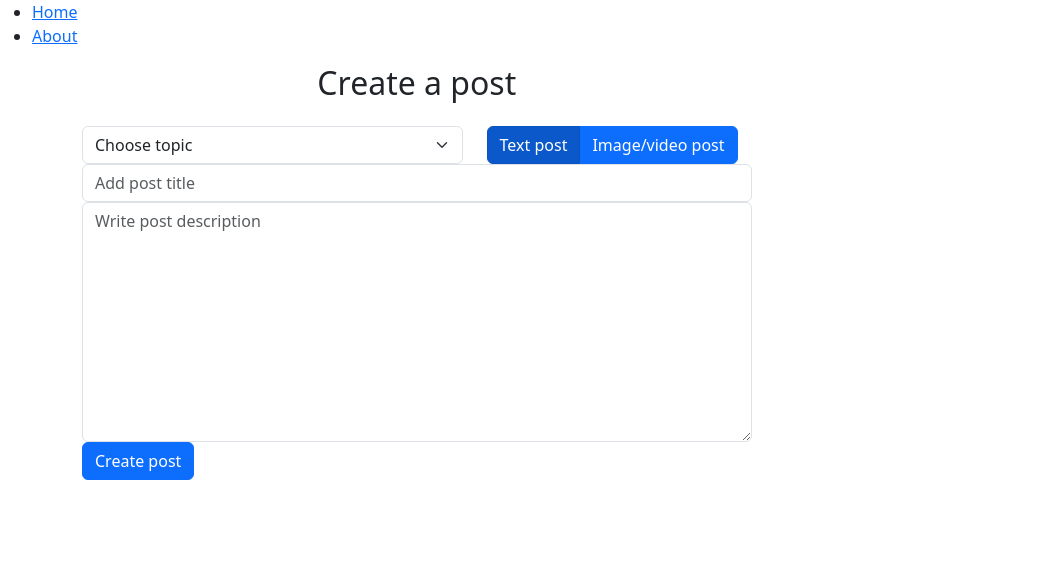
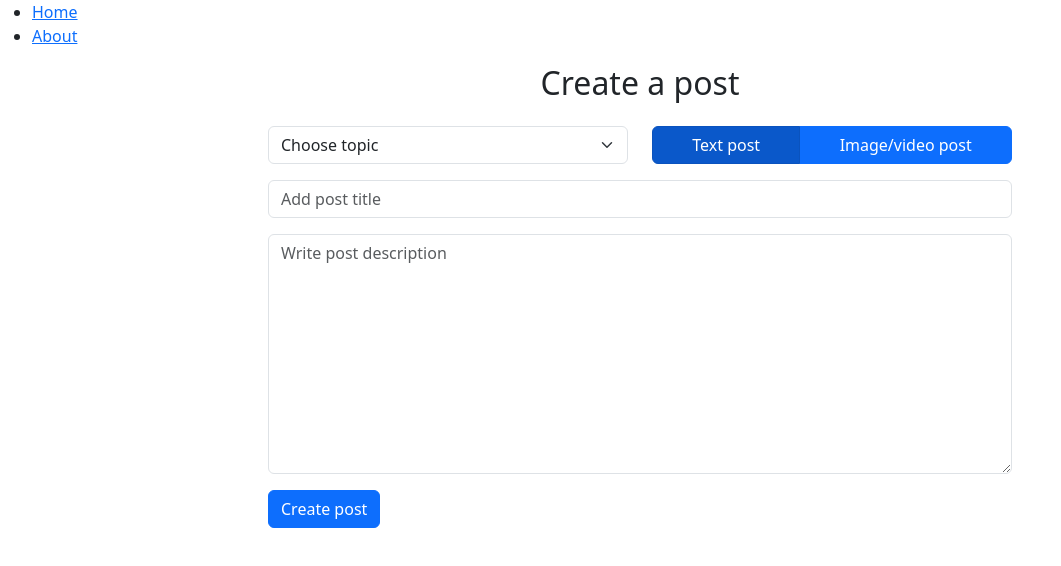
Before and after one commit to MariaKaramfilova/HerStory, a React (Vite) app: page /create-post in a window 1280 px wide. Shown: the top 566 px of the page, without its empty margins (0-1061 px from the left). Built offline with nearby package versions, Linux system fonts and the light colour scheme.

Commit message:
Create post small style changes

```diff
--- a/src/components/CreatePost/CreatePost.jsx
+++ b/src/components/CreatePost/CreatePost.jsx
@@ -35,6 +35,8 @@ export default function CreatePost() {
 
     const formContent = new FormData();
     formContent.append('file', postFile);
+
+
   }
   /**
    * const user = {
@@ -52,6 +54,7 @@ export default function CreatePost() {
       text: 'test',
       upvoted: [uuid, uuid] (set, array?)
       user/author: uuid of user,
+      topic: ekjnskdfj,
   }
   const comment = {
     uuid: 6546512
@@ -63,14 +66,13 @@ export default function CreatePost() {
   }
   */
   return (
-    <Container className='align-items-center justify-content-center' style={{ minHeight: "100vh" }}>
-      <div className="w-100" style={{ maxWidth: "60%" }}>
+    <Container className='align-items-center justify-content-center w-100' style={{ minHeight: "100vh", maxWidth: "60%" }}>
         <h2 className='text-center mb-4'>Create a post</h2>
         <Form>
           {error && <Alert variant='danger'>{error}</Alert>}
           <Form.Group>
-            <Row>
-              <Col xs={7}>
+            <Row className='mb-3'>
+              <Col>
                 <Form.Select aria-label='Choose topic' onChange={(e) => setPostTopic(e.target.value)} required>
                   <option>Choose topic</option>
                   <option>One</option>
@@ -79,15 +81,15 @@ export default function CreatePost() {
                 </Form.Select>
               </Col>
               <Col>
-                <ToggleButtonGroup type="radio" name="options" defaultValue={1}>
+                <ToggleButtonGroup type="radio" name="options" defaultValue={1} className='w-100'>
                   <ToggleButton id="tbg-radio-1" value={1} onClick={() => setIsTypeText(true)}>Text post</ToggleButton>
                   <ToggleButton id="tbg-radio-2" value={2} onClick={() => setIsTypeText(false)}>Image/video post</ToggleButton>
                 </ToggleButtonGroup>
               </Col>
             </Row>
-            <Form.Control type="text" placeholder="Add post title" onChange={(e) => setPostTitle(e.target.value)} required />
+            <Form.Control type="text" placeholder="Add post title" onChange={(e) => setPostTitle(e.target.value)} required className='mb-3'/>
           </Form.Group>
-          {isTypeText ? (<Form.Group>
+          {isTypeText ? (<Form.Group className='mb-3'>
             <Form.Control as="textarea" placeholder="Write post description" onChange={(e) => setPostDescription(e.target.value)} style={{ minHeight: '30vh' }} required />
           </Form.Group>) :
             (<Form.Group controlId="formFile" className="mb-3 " >
@@ -95,7 +97,6 @@ export default function CreatePost() {
             </Form.Group>)}
           <Button type="submit" onClick={handleSubmit}>Create post</Button>
         </Form>
-      </div>
     </Container>
   )
 }
```
